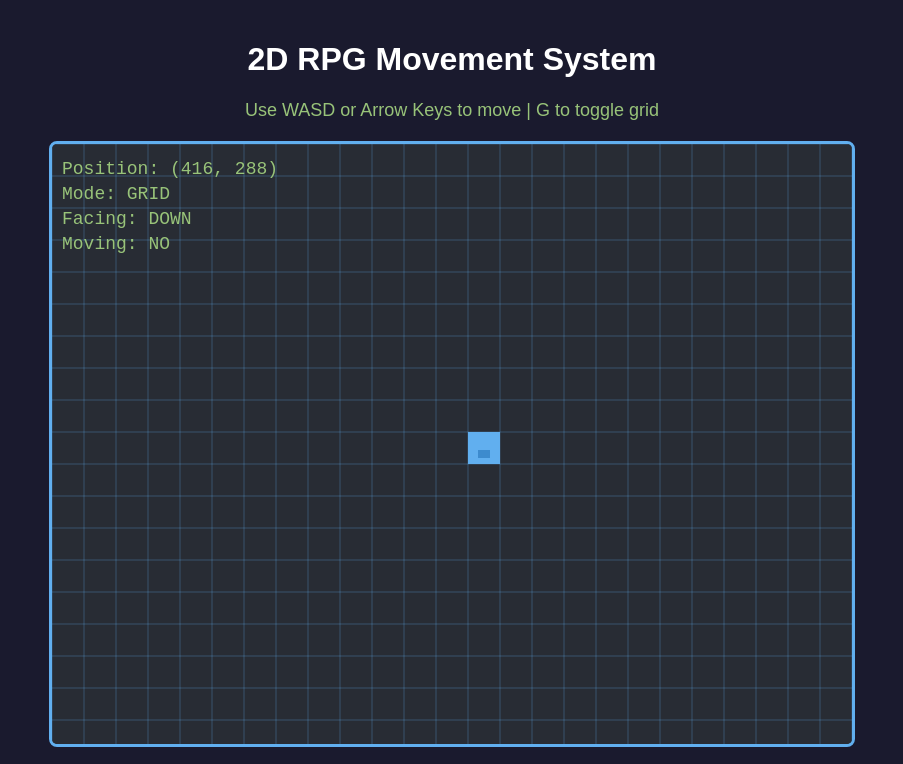
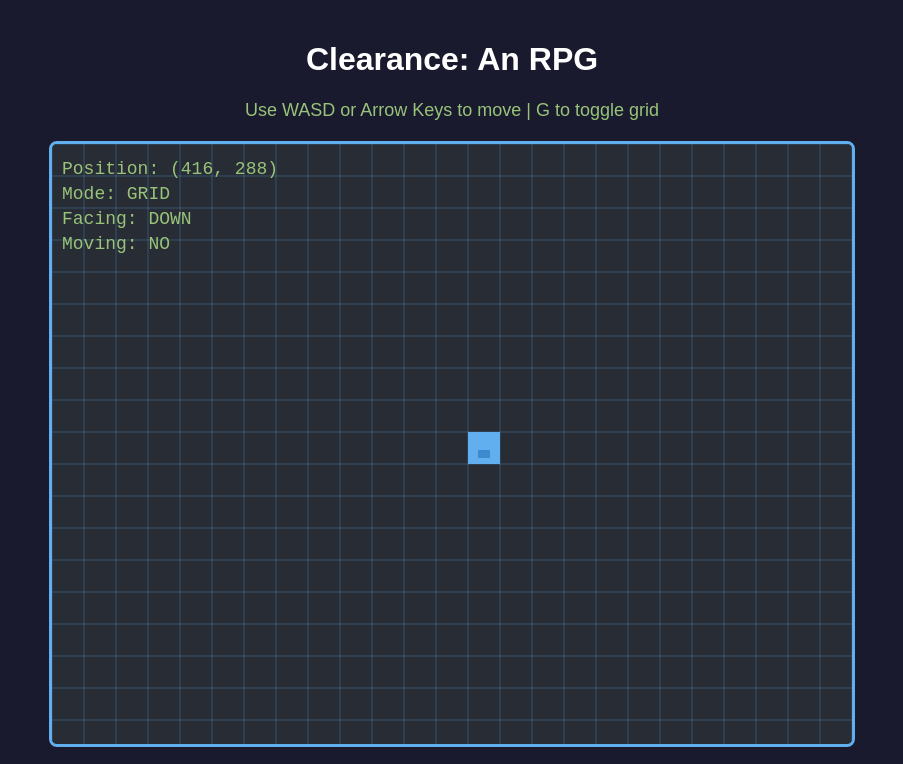
Before and after one commit to RyotoW/melonjam2025, a plain HTML site: page index.html in a window 1280 px wide. Shown: the top 764 px of the page, without its empty margins (188-1091 px from the left). Drawn offline with Linux system fonts and the light colour scheme.

Commit message:
Update index.html

```diff
--- a/index.html
+++ b/index.html
@@ -1,7 +1,7 @@
 <!DOCTYPE html>
 <html>
 <head>
-    <title>2D RPG Movement</title>
+    <title>Clearance</title>
     <style>
         body {
             margin: 0;
@@ -42,7 +42,7 @@
     </style>
 </head>
 <body>
-    <h1>2D RPG Movement System</h1>
+    <h1>Clearance: An RPG</h1>
     <div id="info">Loading...</div>
     <canvas id="gameCanvas"></canvas>
 
```
